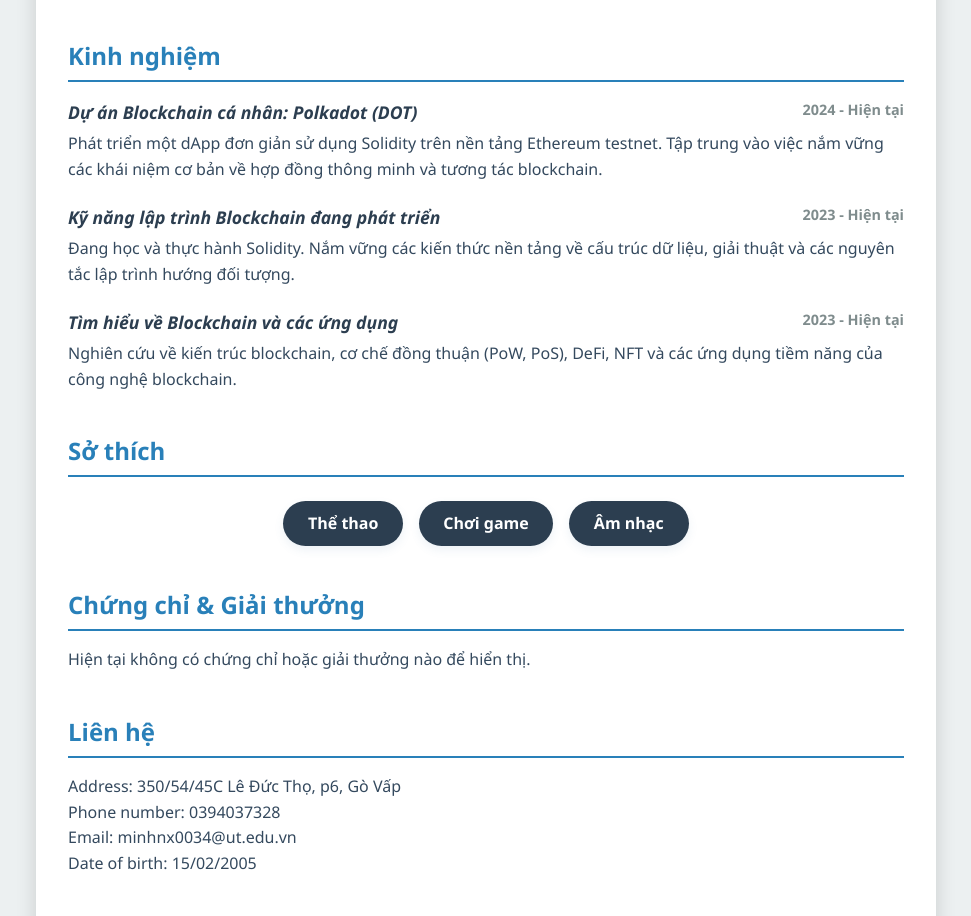
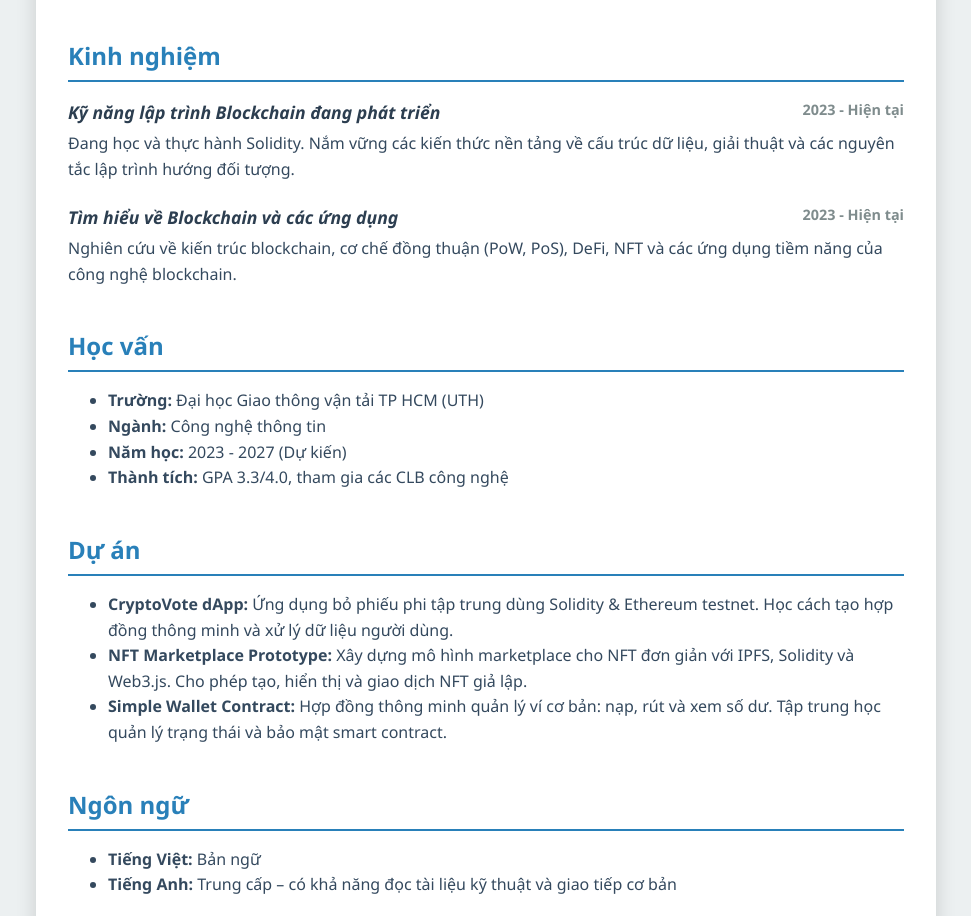
Before and after one commit to LTWEB-NGU-VI-HUONG/CV, a plain HTML site: page NguyenXuanMinh/minh.html in a window 1280 px wide. Shown: the part 1156-2072 px from the top of the page, without its empty margins (154-1125 px from the left). Drawn offline with Linux system fonts and the light colour scheme.

Commit message:
Lan thu 3

```diff
--- a/NguyenXuanMinh/minh.html
+++ b/NguyenXuanMinh/minh.html
@@ -7,10 +7,12 @@
   <link rel="stylesheet" href="https://cdnjs.cloudflare.com/ajax/libs/font-awesome/6.5.2/css/all.min.css" integrity="sha512-SnH5WK+bZxgPHs44uWIX+LLJAJ9/2PkPKZ5QiAj6Ta86w+fsb2TkcmfRyVX3pBnMFcV7oQPJkl9QevSCWr3W6A==" crossorigin="anonymous" referrerpolicy="no-referrer" />
   <link rel="stylesheet" href="minh.css">
 </head>
+
 <body>
   <button class="dark-mode-toggle" title="Chuyển đổi chế độ sáng/tối">
     <i class="fas fa-moon"></i>
   </button>
+
   <div class="container" role="main">
     <header>
       <div class="photo" aria-label="Ảnh đại diện">
@@ -34,7 +36,8 @@
         <a href="#about" class="nav-link"><i class="fas fa-user"></i><span>Giới thiệu</span></a>
         <a href="#skills" class="nav-link"><i class="fas fa-tools"></i><span>Kỹ năng</span></a>
         <a href="#experience" class="nav-link"><i class="fas fa-briefcase"></i><span>Kinh nghiệm</span></a>
-        <a href="#interests" class="nav-link"><i class="fas fa-heart"></i><span>Sở thích</span></a> <a href="#contact" class="nav-link"><i class="fas fa-envelope"></i><span>Liên hệ</span></a>
+        <a href="#interests" class="nav-link"><i class="fas fa-heart"></i><span>Sở thích</span></a>
+        <a href="#contact" class="nav-link"><i class="fas fa-envelope"></i><span>Liên hệ</span></a>
       </div>
     </nav>
 
@@ -44,10 +47,8 @@
       <section id="about">
         <h3>Giới thiệu</h3>
         <p>Sinh viên năm 2 đam mê công nghệ và có định hướng trở thành Blockchain Developer chuyên nghiệp. Với nền tảng kiến thức vững chắc về lập trình và sự chú ý đến từng chi tiết, tôi đang tích cực tìm hiểu kiến trúc blockchain, hợp đồng thông minh và các nền tảng phi tập trung như Ethereum. Luôn sẵn sàng học hỏi và đóng góp vào các dự án đổi mới trong lĩnh vực Web3.</p>
-
         <h3>Mục tiêu nghề nghiệp</h3>
         <p>Với tư cách là sinh viên năm 2 đam mê công nghệ, tôi đặt mục tiêu trở thành Blockchain Developer chuyên nghiệp trong 3-5 năm tới.</p>
-
         <strong>Ngắn hạn (1-2 năm):</strong>
         <ul>
           <li><strong>Nắm vững kiến thức nền tảng:</strong> Hoàn thành chương trình đại học với kết quả tốt, đặc biệt tập trung vào các môn khoa học máy tính.</li>
@@ -56,7 +57,6 @@
           <li><strong>Thực hành:</strong> Xây dựng dApps đơn giản, tham gia dự án mã nguồn mở.</li>
           <li><strong>Cải thiện tiếng Anh:</strong> Đọc hiểu tài liệu chuyên ngành và giao tiếp quốc tế.</li>
         </ul>
-
         <strong>Dài hạn (3-5 năm):</strong>
         <ul>
           <li><strong>Chuyên gia Blockchain:</strong> Phát triển chuyên sâu về smart contract, dApps và tích hợp blockchain.</li>
@@ -74,38 +74,54 @@
           <div class="skill-pill">JavaScript</div>
           <div class="skill-pill">React</div>
           <div class="skill-pill">Git</div>
-          <div class="skill-pill">Solidity (Đang học)</div> <div class="skill-pill">Rust (Đang học)</div>  </div>
+          <div class="skill-pill">Solidity (Đang học)</div>
+          <div class="skill-pill">Rust (Đang học)</div>
+        </div>
       </section>
 
       <section id="experience">
         <h3>Kinh nghiệm</h3>
         <article class="experience-item">
           <div class="item-header">
-            <span class="item-title">Dự án Blockchain cá nhân: Polkadot (DOT)</span>
-            <span class="item-dates">2024 - Hiện tại</span>
-          </div>
-          <p class="item-desc">
-            Phát triển một dApp đơn giản sử dụng Solidity trên nền tảng Ethereum testnet. Tập trung vào việc nắm vững các khái niệm cơ bản về hợp đồng thông minh và tương tác blockchain.
-          </p>
-        </article>
-        <article class="experience-item">
-          <div class="item-header">
             <span class="item-title">Kỹ năng lập trình Blockchain đang phát triển</span>
             <span class="item-dates">2023 - Hiện tại</span>
           </div>
-          <p class="item-desc">
-            Đang học và thực hành Solidity. Nắm vững các kiến thức nền tảng về cấu trúc dữ liệu, giải thuật và các nguyên tắc lập trình hướng đối tượng.
-          </p>
+          <p class="item-desc">Đang học và thực hành Solidity. Nắm vững các kiến thức nền tảng về cấu trúc dữ liệu, giải thuật và các nguyên tắc lập trình hướng đối tượng.</p>
         </article>
         <article class="experience-item">
           <div class="item-header">
             <span class="item-title">Tìm hiểu về Blockchain và các ứng dụng</span>
             <span class="item-dates">2023 - Hiện tại</span>
           </div>
-          <p class="item-desc">
-            Nghiên cứu về kiến trúc blockchain, cơ chế đồng thuận (PoW, PoS), DeFi, NFT và các ứng dụng tiềm năng của công nghệ blockchain.
-          </p>
+          <p class="item-desc">Nghiên cứu về kiến trúc blockchain, cơ chế đồng thuận (PoW, PoS), DeFi, NFT và các ứng dụng tiềm năng của công nghệ blockchain.</p>
         </article>
+      </section>
+
+      <section id="education">
+        <h3>Học vấn</h3>
+        <ul>
+          <li><strong>Trường:</strong> Đại học Giao thông vận tải TP HCM (UTH)</li>
+          <li><strong>Ngành:</strong> Công nghệ thông tin</li>
+          <li><strong>Năm học:</strong> 2023 - 2027 (Dự kiến)</li>
+          <li><strong>Thành tích:</strong> GPA 3.3/4.0, tham gia các CLB công nghệ</li>
+        </ul>
+      </section>
+
+      <section id="projects">
+        <h3>Dự án</h3>
+        <ul>
+          <li><strong>CryptoVote dApp:</strong> Ứng dụng bỏ phiếu phi tập trung dùng Solidity & Ethereum testnet. Học cách tạo hợp đồng thông minh và xử lý dữ liệu người dùng.</li>
+          <li><strong>NFT Marketplace Prototype:</strong> Xây dựng mô hình marketplace cho NFT đơn giản với IPFS, Solidity và Web3.js. Cho phép tạo, hiển thị và giao dịch NFT giả lập.</li>
+          <li><strong>Simple Wallet Contract:</strong> Hợp đồng thông minh quản lý ví cơ bản: nạp, rút và xem số dư. Tập trung học quản lý trạng thái và bảo mật smart contract.</li>
+        </ul>
+      </section>
+
+      <section id="languages">
+        <h3>Ngôn ngữ</h3>
+        <ul>
+          <li><strong>Tiếng Việt:</strong> Bản ngữ</li>
+          <li><strong>Tiếng Anh:</strong> Trung cấp – có khả năng đọc tài liệu kỹ thuật và giao tiếp cơ bản</li>
+        </ul>
       </section>
 
       <section id="interests">
@@ -124,7 +140,7 @@
 
       <section id="contact">
         <h3>Liên hệ</h3>
-        Address: 350/54/45C Lê Đức Thọ, p6, Gò Vấp<br>
+        Address: 350/54/45C Lê Đức Thọ, P6, Gò Vấp<br>
         Phone number: 0394037328<br>
         Email: minhnx0034@ut.edu.vn<br>
         Date of birth: 15/02/2005
```
